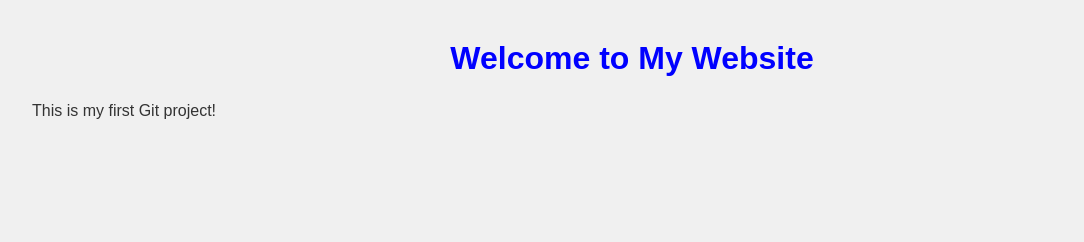
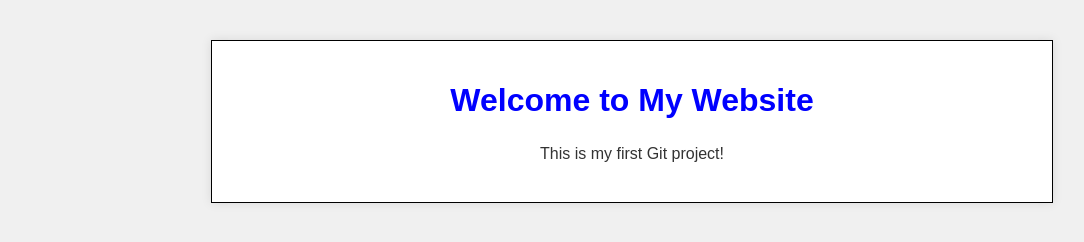
Before and after one commit to 07alizaa/my-website, a plain HTML site: page index.html in a window 1280 px wide. Shown: the whole page, without its empty margins (8-1092 px from the left). Drawn offline with Linux system fonts and the light colour scheme.

Commit message:
Made changes with html and css

```diff
--- a/index.html
+++ b/index.html
@@ -5,7 +5,9 @@
     <link rel="stylesheet" href="style.css">
 </head>
 <body>
+    <div class="main-container">
     <h1>Welcome to My Website</h1>
     <p>This is my first Git project!</p>
+    </div>
 </body>
 </html>
--- a/style.css
+++ b/style.css
@@ -12,4 +12,15 @@ h1 {
 p {
     color: #333;
     line-height: 1.6;
+    text-align: center;
 }
+
+.main-container{
+    max-width: 800px;
+    margin: auto;
+    background: white;
+    padding: 20px;
+    box-shadow: 0 0 10px rgba(0, 0, 0, 0.1);
+    border:1px solid black;
+
+}
```
